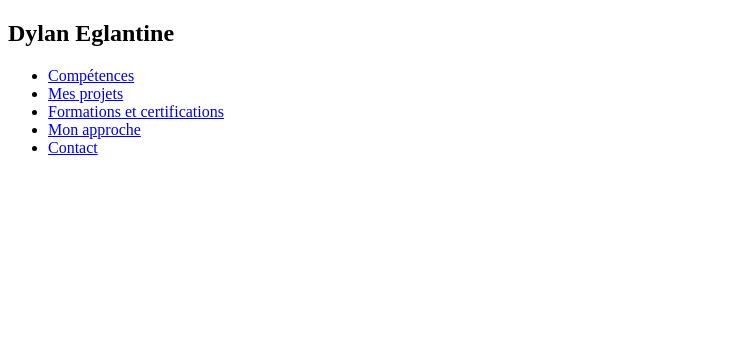
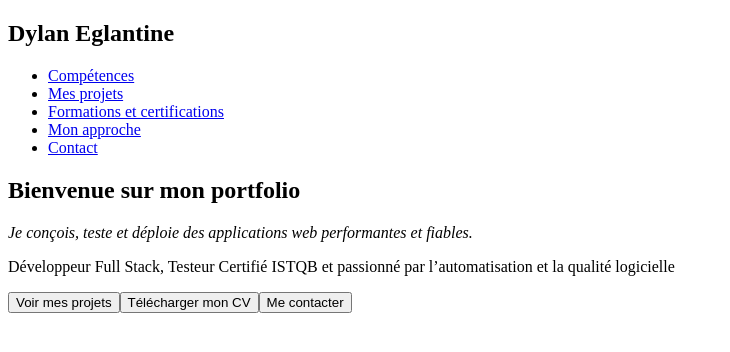
Before and after one commit to 7S-Coder/mon-portfolio-pro, a React (Vite) app: page / in a window 1280 px wide. Shown: the top 352 px of the page, without its empty margins (0-730 px from the left). Built offline with nearby package versions, Linux system fonts and the light colour scheme.

Commit message:
create hero

```diff
--- /dev/null
+++ b/src/components/Hero.jsx
@@ -0,0 +1,19 @@
+function Hero() {
+  return (
+    <section>
+      <h2>Bienvenue sur mon portfolio</h2>
+      <p>
+        <em>Je conçois, teste et déploie des applications web performantes et fiables.</em>
+        <p>Développeur Full Stack,
+        Testeur Certifié ISTQB et passionné par l’automatisation et la qualité logicielle</p>
+        <div className="btn-gallery">
+          <button>Voir mes projets</button>
+          <button>Télécharger mon CV</button>
+          <button>Me contacter</button>
+        </div>
+      </p>
+    </section>
+  );
+}
+
+export default Hero;
--- a/src/pages/Home.jsx
+++ b/src/pages/Home.jsx
@@ -1,12 +1,16 @@
 import React from 'react';
 
-import Nav from '../components/Nav'
+import Nav from '../components/Nav';
+import Hero from '../components/Hero';
 
 function Home() {
 
     return (
         <>
             <Nav />
+            <main>
+                <Hero />
+            </main>
         </>
     )
 }
```
